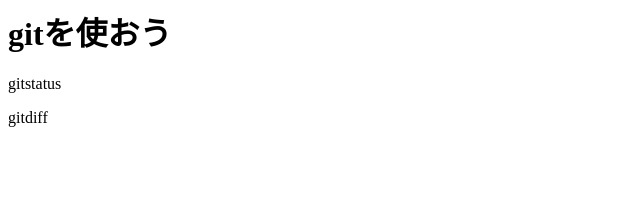
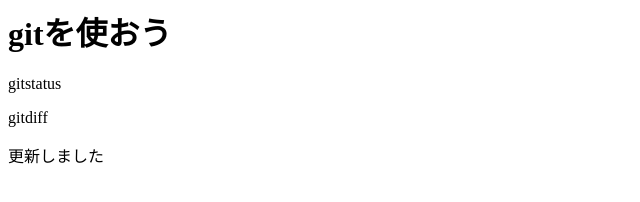
Before and after one commit to akihide-hatano/git_tutorial2, a plain HTML site: page index.html in a window 1280 px wide. Shown: the whole page, without its empty margins (0-640 px from the left). Drawn offline with Linux system fonts and the light colour scheme.

Commit message:
行追加しました。

```diff
--- a/index.html
+++ b/index.html
@@ -1,3 +1,4 @@
 <h1>gitを使おう</h1>
 <p>gitstatus</p>
 <p>gitdiff</p>
+<p>更新しました</p>
```
